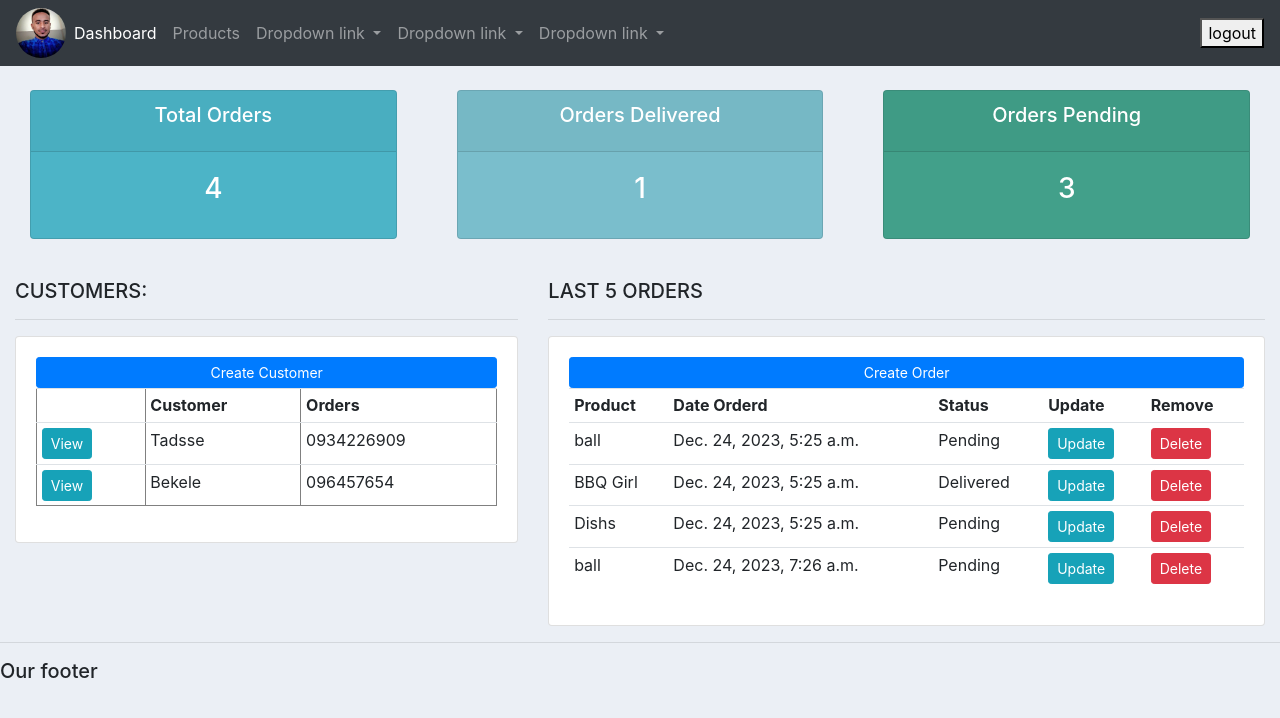
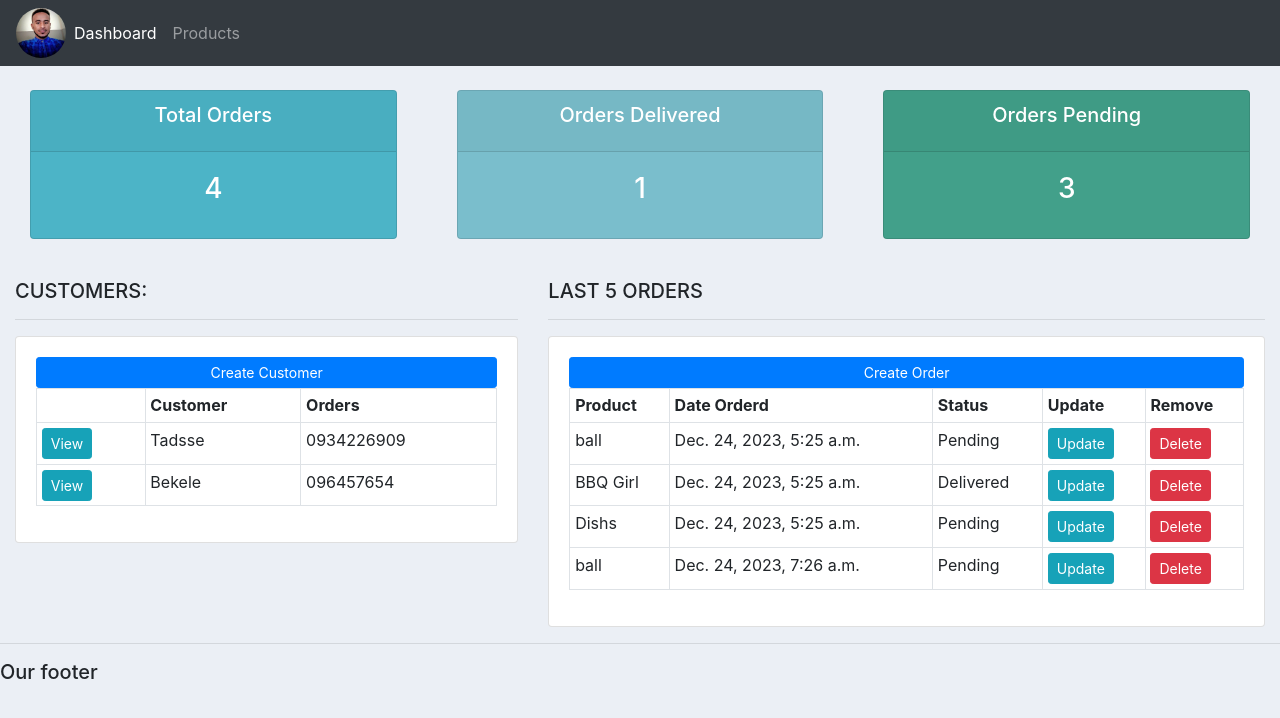
Before and after one commit to tadcodegithub/supermarket, a Django app: page / in a window 1280 px wide. Shown: the top 718 px of the page. Run offline with Django 5.2, Linux system fonts and the light colour scheme; data comes from the database, SQL or seed files in the repository; some libraries are stand-ins or nearby versions.

Commit message:
navbar, dashboard and dynamic url

```diff
--- a/account/templates/account/dashboard.html
+++ b/account/templates/account/dashboard.html
@@ -11,7 +11,7 @@
 		<hr>
 		<div class="card card-body">
 			<a class="btn btn-primary  btn-sm btn-block" href="">Create Customer</a>
-			<table class="table table-sm"  border="1">
+			<table class="table table-sm table-bordered"   >
 				<tr>
 					<td></td>
 					<th>Customer</th>
@@ -34,7 +34,7 @@
 		<hr>
 		<div class="card card-body">
 			<a class="btn btn-primary  btn-sm btn-block" href="">Create Order</a>
-			<table class="table table-sm">
+			<table class="table table-sm table-bordered table-attrac" >
 				<tr>
 					<th>Product</th>
 					<th>Date Orderd</th>
--- a/account/templates/account/navbar.html
+++ b/account/templates/account/navbar.html
@@ -1,49 +1,18 @@
 {% load static %}
 
 <nav class="navbar navbar-expand-lg navbar-dark bg-dark">
- <img id="logo"src="{% static 'images/tad.jpeg' %}" >
+ <img id="logo" src="{% static 'images/tad.jpeg' %}">
   <button class="navbar-toggler" type="button" data-toggle="collapse" data-target="#navbarNav" aria-controls="navbarNav" aria-expanded="false" aria-label="Toggle navigation">
     <span class="navbar-toggler-icon"></span>
   </button>
   <div class="collapse navbar-collapse" id="navbarNav">
     <ul class="navbar-nav">
       <li class="nav-item active">
-        <a class="nav-link" href="{ %url 'Home'% }">Dashboard</a>
+        <a class="nav-link" href="{% url 'home' %}">Dashboard</a>
       </li>
       <li class="nav-item">
-        <a class="nav-link" href="{ %url 'products'% }">Products</a>
-      </li>
-      <li class="nav-item dropdown">
-        <a class="nav-link dropdown-toggle" href="#" id="navbarDropdownMenuLink" role="button" data-toggle="dropdown" aria-haspopup="true" aria-expanded="false">
-          Dropdown link
-        </a>
-        <div class="dropdown-menu" aria-labelledby="navbarDropdownMenuLink">
-          <a class="dropdown-item" href="#">Action</a>
-          <a class="dropdown-item" href="#">Another action</a>
-          <a class="dropdown-item" href="#">Something else here</a>
-        </div>
-      </li>
-      <li class="nav-item dropdown">
-        <a class="nav-link dropdown-toggle" href="#" id="navbarDropdownMenuLink" role="button" data-toggle="dropdown" aria-haspopup="true" aria-expanded="false">
-          Dropdown link
-        </a>
-        <div class="dropdown-menu" aria-labelledby="navbarDropdownMenuLink">
-          <a class="dropdown-item" href="#">Action</a>
-          <a class="dropdown-item" href="#">Another action</a>
-          <a class="dropdown-item" href="#">Something else here</a>
-        </div>
-      </li>
-      <li class="nav-item dropdown">
-        <a class="nav-link dropdown-toggle" href="#" id="navbarDropdownMenuLink" role="button" data-toggle="dropdown" aria-haspopup="true" aria-expanded="false">
-          Dropdown link
-        </a>
-        <div class="dropdown-menu" aria-labelledby="navbarDropdownMenuLink">
-          <a class="dropdown-item" href="#">Action</a>
-          <a class="dropdown-item" href="#">Another action</a>
-          <a class="dropdown-item" href="#">Something else here</a>
-        </div>
+        <a class="nav-link" href="{% url 'products' %}">Products</a>
       </li>
     </ul>
   </div>
-  <button class="">logout</button>
 </nav>
--- a/account/urls.py
+++ b/account/urls.py
@@ -2,7 +2,7 @@ from django.urls import path
 
 from . import views
 urlpatterns = [
-    path("",views.Home, name='Home'),
+    path("",views.Home, name='home'),
     path("products/",views.Products, name="products"),
     path('customers/<str:pk_test>/', views.Customers, name="customers"),
 ]
```
